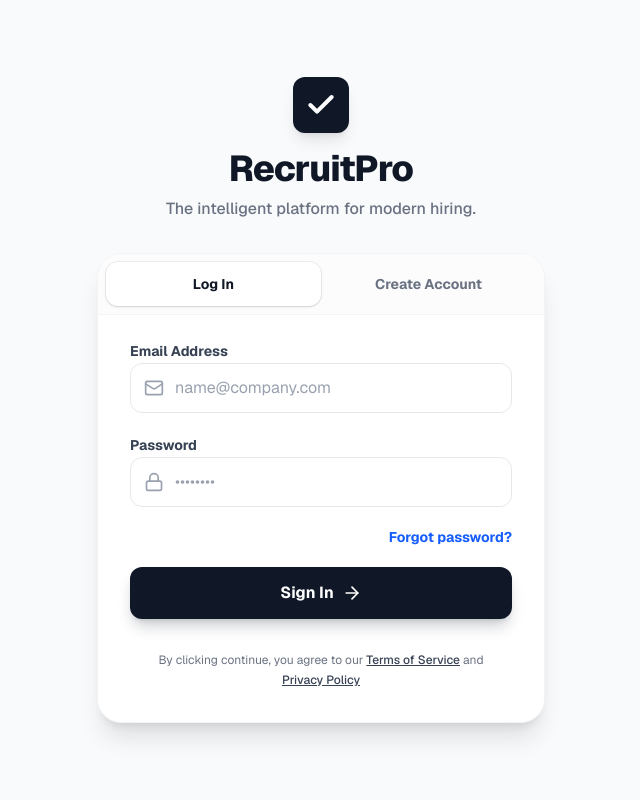
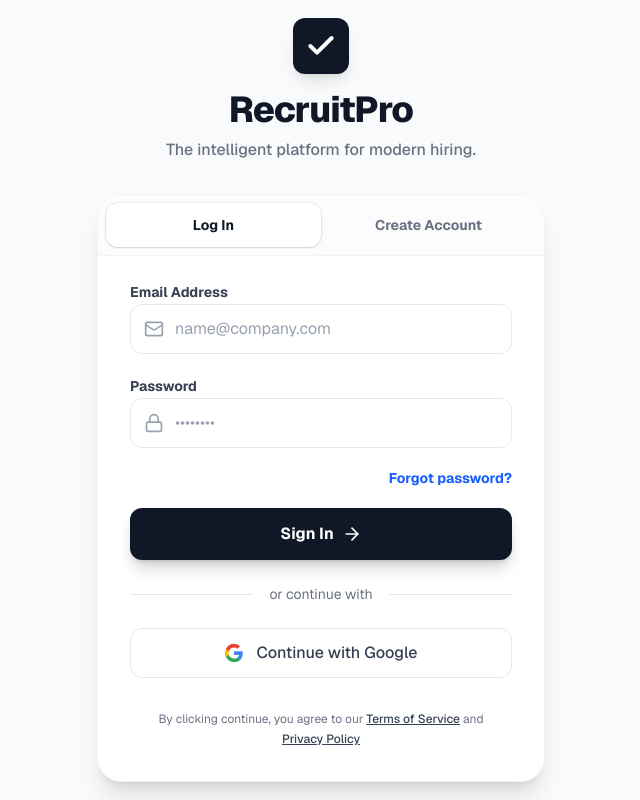
Before and after one commit to dnday/gdgoc-1, a Next.js app in the folder ai-recruitment-frontend/: page / in a window 1280 px wide. Shown: the whole page, without its empty margins (319-959 px from the left). Built offline with nearby package versions, Linux system fonts and the light colour scheme.

Commit message:
Add Google OAuth to login and register forms
Integrated Google OAuth sign-in and sign-up buttons into LoginForm and RegisterForm. Updated API endpoints to use port 3000. Improved login success page with spinner, gradient background, and Suspense for better UX.

```diff
--- a/ai-recruitment-frontend/app/login-success/page.tsx
+++ b/ai-recruitment-frontend/app/login-success/page.tsx
@@ -1,24 +1,20 @@
-// src/app/login-success/page.tsx
 "use client";
 
-import { useEffect } from "react";
+import { useEffect, Suspense } from "react";
 import { useRouter, useSearchParams } from "next/navigation";
 import Cookies from "js-cookie";
 
-export default function LoginSuccess() {
+function LoginSuccessContent() {
   const router = useRouter();
   const searchParams = useSearchParams();
 
   useEffect(() => {
-    // 1. Ambil token dari URL (?token=...)
     const token = searchParams.get("token");
 
     if (token) {
-      // 2. Simpan ke Cookie (berlaku 1 hari)
+      // Simpan token ke Cookie (berlaku 1 hari)
       Cookies.set("token", token, { expires: 1 });
-
-      // 3. Pindah ke halaman Dashboard
-      alert("Login Berhasil! Mengalihkan ke Dashboard...");
+      // Langsung redirect ke Dashboard
       router.push("/dashboard");
     } else {
       // Kalau gak ada token, balikin ke home
@@ -27,8 +23,26 @@
   }, [searchParams, router]);
 
   return (
-    <div className="flex h-screen items-center justify-center bg-black text-white">
-      <h1 className="text-2xl animate-pulse">Memproses Login...</h1>
+    <div className="flex flex-col h-screen items-center justify-center bg-gradient-to-br from-gray-50 to-gray-100">
+      {/* Spinner */}
+      <div className="w-12 h-12 border-4 border-gray-200 border-t-blue-600 rounded-full animate-spin mb-4"></div>
+      <h1 className="text-xl font-semibold text-gray-800">
+        Memproses Login...
+      </h1>
+      <p className="text-sm text-gray-500 mt-2">Mengalihkan ke Dashboard</p>
     </div>
   );
 }
+
+export default function LoginSuccess() {
+  return (
+    <Suspense
+      fallback={
+        <div className="flex h-screen items-center justify-center bg-gray-50">
+          <div className="w-12 h-12 border-4 border-gray-200 border-t-blue-600 rounded-full animate-spin"></div>
+        </div>
+      }>
+      <LoginSuccessContent />
+    </Suspense>
+  );
+}
--- a/ai-recruitment-frontend/components/LoginForm.tsx
+++ b/ai-recruitment-frontend/components/LoginForm.tsx
@@ -17,7 +17,7 @@
     setError("");
 
     try {
-      const res = await fetch("http://localhost:4000/auth/login", {
+      const res = await fetch("http://localhost:3000/auth/login", {
         method: "POST",
         headers: { "Content-Type": "application/json" },
         body: JSON.stringify(form),
@@ -106,6 +106,48 @@
             </>
           )}
         </button>
+
+        {/* Divider */}
+        <div className="relative my-6">
+          <div className="absolute inset-0 flex items-center">
+            <div className="w-full border-t border-gray-200"></div>
+          </div>
+          <div className="relative flex justify-center text-sm">
+            <span className="px-4 bg-white text-gray-500">
+              or continue with
+            </span>
+          </div>
+        </div>
+
+        {/* Google Sign-In Button */}
+        <button
+          type="button"
+          onClick={() =>
+            (window.location.href = "http://localhost:3000/auth/google")
+          }
+          className="w-full py-3 bg-white hover:bg-gray-50 text-gray-700 font-medium rounded-xl border border-gray-200 transition-all flex items-center justify-center gap-3">
+          <svg
+            className="w-5 h-5"
+            viewBox="0 0 24 24">
+            <path
+              fill="#4285F4"
+              d="M22.56 12.25c0-.78-.07-1.53-.2-2.25H12v4.26h5.92c-.26 1.37-1.04 2.53-2.21 3.31v2.77h3.57c2.08-1.92 3.28-4.74 3.28-8.09z"
+            />
+            <path
+              fill="#34A853"
+              d="M12 23c2.97 0 5.46-.98 7.28-2.66l-3.57-2.77c-.98.66-2.23 1.06-3.71 1.06-2.86 0-5.29-1.93-6.16-4.53H2.18v2.84C3.99 20.53 7.7 23 12 23z"
+            />
+            <path
+              fill="#FBBC05"
+              d="M5.84 14.09c-.22-.66-.35-1.36-.35-2.09s.13-1.43.35-2.09V7.07H2.18C1.43 8.55 1 10.22 1 12s.43 3.45 1.18 4.93l2.85-2.22.81-.62z"
+            />
+            <path
+              fill="#EA4335"
+              d="M12 5.38c1.62 0 3.06.56 4.21 1.64l3.15-3.15C17.45 2.09 14.97 1 12 1 7.7 1 3.99 3.47 2.18 7.07l3.66 2.84c.87-2.6 3.3-4.53 6.16-4.53z"
+            />
+          </svg>
+          Continue with Google
+        </button>
       </form>
     </div>
   );
--- a/ai-recruitment-frontend/components/RegisterForm.tsx
+++ b/ai-recruitment-frontend/components/RegisterForm.tsx
@@ -20,7 +20,7 @@
     try {
       const payload = { ...form, role };
 
-      const res = await fetch("http://localhost:4000/auth/register", {
+      const res = await fetch("http://localhost:3000/auth/register", {
         method: "POST",
         headers: { "Content-Type": "application/json" },
         body: JSON.stringify(payload),
@@ -150,6 +150,48 @@
             </>
           )}
         </button>
+
+        {/* Divider */}
+        <div className="relative my-6">
+          <div className="absolute inset-0 flex items-center">
+            <div className="w-full border-t border-gray-200"></div>
+          </div>
+          <div className="relative flex justify-center text-sm">
+            <span className="px-4 bg-white text-gray-500">
+              or continue with
+            </span>
+          </div>
+        </div>
+
+        {/* Google Sign-Up Button */}
+        <button
+          type="button"
+          onClick={() =>
+            (window.location.href = "http://localhost:3000/auth/google")
+          }
+          className="w-full py-3 bg-white hover:bg-gray-50 text-gray-700 font-medium rounded-xl border border-gray-200 transition-all flex items-center justify-center gap-3">
+          <svg
+            className="w-5 h-5"
+            viewBox="0 0 24 24">
+            <path
+              fill="#4285F4"
+              d="M22.56 12.25c0-.78-.07-1.53-.2-2.25H12v4.26h5.92c-.26 1.37-1.04 2.53-2.21 3.31v2.77h3.57c2.08-1.92 3.28-4.74 3.28-8.09z"
+            />
+            <path
+              fill="#34A853"
+              d="M12 23c2.97 0 5.46-.98 7.28-2.66l-3.57-2.77c-.98.66-2.23 1.06-3.71 1.06-2.86 0-5.29-1.93-6.16-4.53H2.18v2.84C3.99 20.53 7.7 23 12 23z"
+            />
+            <path
+              fill="#FBBC05"
+              d="M5.84 14.09c-.22-.66-.35-1.36-.35-2.09s.13-1.43.35-2.09V7.07H2.18C1.43 8.55 1 10.22 1 12s.43 3.45 1.18 4.93l2.85-2.22.81-.62z"
+            />
+            <path
+              fill="#EA4335"
+              d="M12 5.38c1.62 0 3.06.56 4.21 1.64l3.15-3.15C17.45 2.09 14.97 1 12 1 7.7 1 3.99 3.47 2.18 7.07l3.66 2.84c.87-2.6 3.3-4.53 6.16-4.53z"
+            />
+          </svg>
+          Continue with Google
+        </button>
       </form>
     </div>
   );
```
Also changed, not shown: 1 other file (tests, documents, lock files or other folders).
